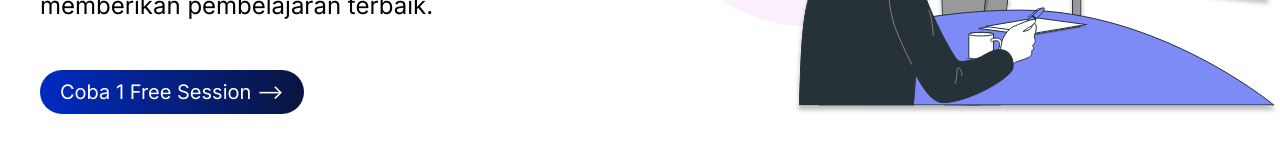
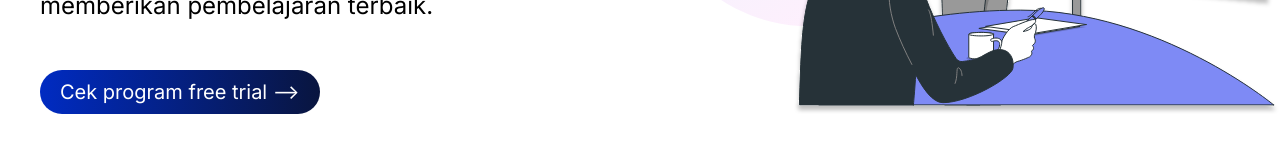
Before and after one commit to Matrsixx/Papicoding, a Next.js app: page / in a window 1280 px wide. Shown: the part 498-662 px from the top of the page. Built offline with nearby package versions, Linux system fonts and the light colour scheme.

Commit message:
edit button tex

```diff
--- a/src/app/page.tsx
+++ b/src/app/page.tsx
@@ -52,9 +52,9 @@ export default function Home() {
 
                     <p className="text-sm text-justify md:text-left md:text-sm lg:text-xl xl:text-2xl 2xl:text-2xl">Mulai perjalananmu di dunia digital dengan kursus coding yang terjangkau dan berkualitas!, Tim pengajar kami terdiri dari para profesional yang berpengalaman dan berdedikasi untuk memberikan pembelajaran terbaik.</p>
 
-                    <Link href="/#about">
+                    <Link href="/#service">
                         <button className="bg-gradient-to-l from-[rgb(9,21,63)] to-[rgb(0,43,194)] w-fit px-5 py-2 rounded-3xl text-white text-sm m-auto mt-5 md:m-0 lg:text-lg xl:text-xl 2xl:text-2xl">
-                            Coba 1 Free Session {'-->'}
+                            Cek program free trial {'-->'}
                         </button>
                     </Link>
                 </div>
```
